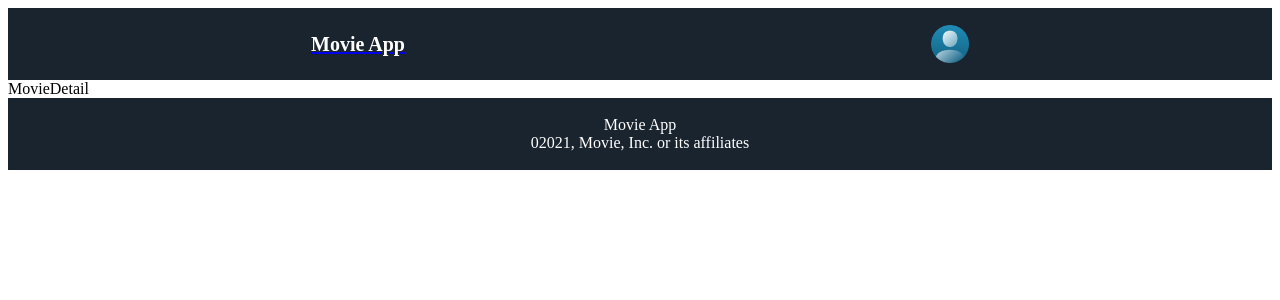
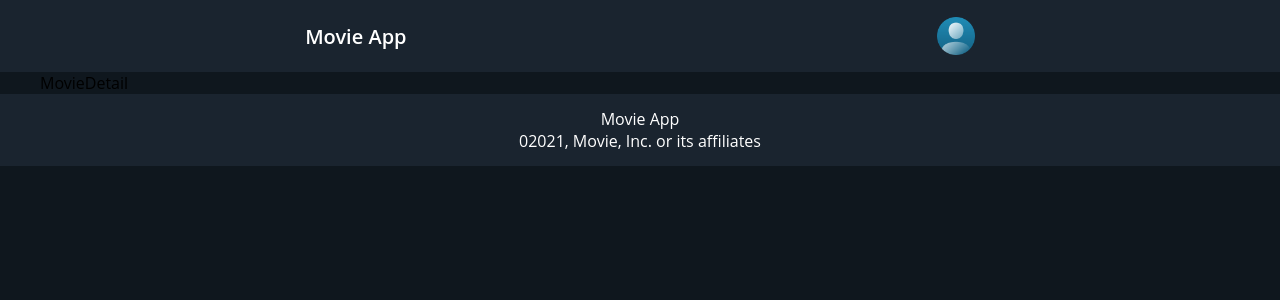
Before and after one commit to neelendrareddy9001/react-movie-app, a React (Create React App) app: page /movie/1 in a window 1280 px wide. Shown: the top 300 px of the page. Built offline with nearby package versions, Linux system fonts and the light colour scheme.

Commit message:
movie card ui designed

```diff
--- a/src/App.scss
+++ b/src/App.scss
@@ -0,0 +1,20 @@
+@import "../src/common/colors.scss";
+
+* {
+  margin: 0;
+  padding: 0;
+  box-sizing: border-box;
+  font-family: "Open Sans", sans-serif;
+}
+
+a {
+  text-decoration: none;
+}
+
+body {
+  background: $primaryColor;
+}
+
+.container {
+  margin: 0px 40px;
+}
--- a/src/components/MovieCard/MovieCard.js
+++ b/src/components/MovieCard/MovieCard.js
@@ -1,7 +1,22 @@
 import React from "react";
 
-const MovieCard = () => {
-  return <div>MovieCard</div>;
+const MovieCard = (props) => {
+  const { data } = props;
+  return (
+    <div className="card-item">
+      <div className="card-inner">
+        <div className="card-top">
+          <img src="" alt={data.Title} />
+        </div>
+        <div className="card-bottom">
+          <div className="card-info">
+            <h4>{data.Title}</h4>
+            <p>{data.Year}</p>
+          </div>
+        </div>
+      </div>
+    </div>
+  );
 };
 
 export default MovieCard;
--- a/src/components/MovieListing/MovieListing.js
+++ b/src/components/MovieListing/MovieListing.js
@@ -5,7 +5,9 @@ import MovieCard from "../MovieCard/MovieCard";
 
 const MovieListing = () => {
   const movies = useSelector(getAllMovies);
-  let renderMovies = "";
+  let renderMovies,
+    renderShows = "";
+
   renderMovies =
     movies.Response === "True" ? (
       movies.Search.map((movie, index) => (
```
